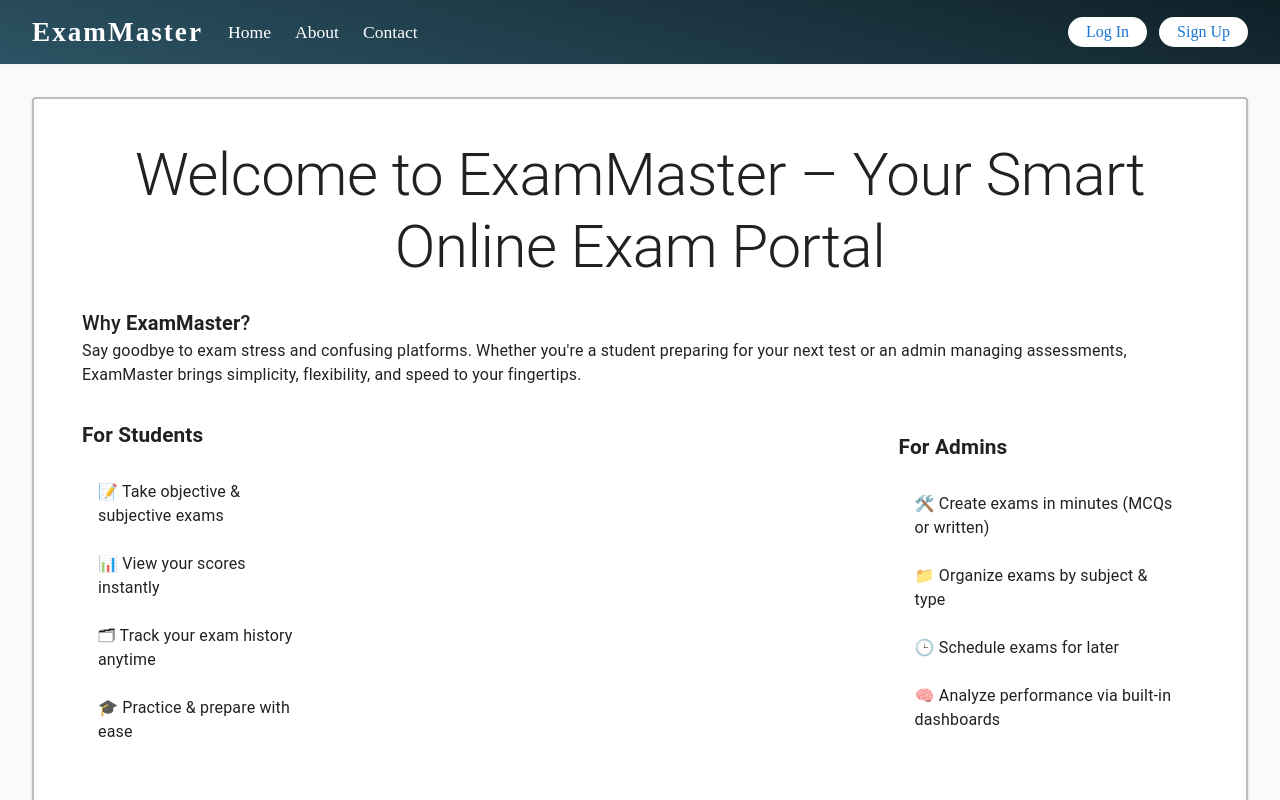
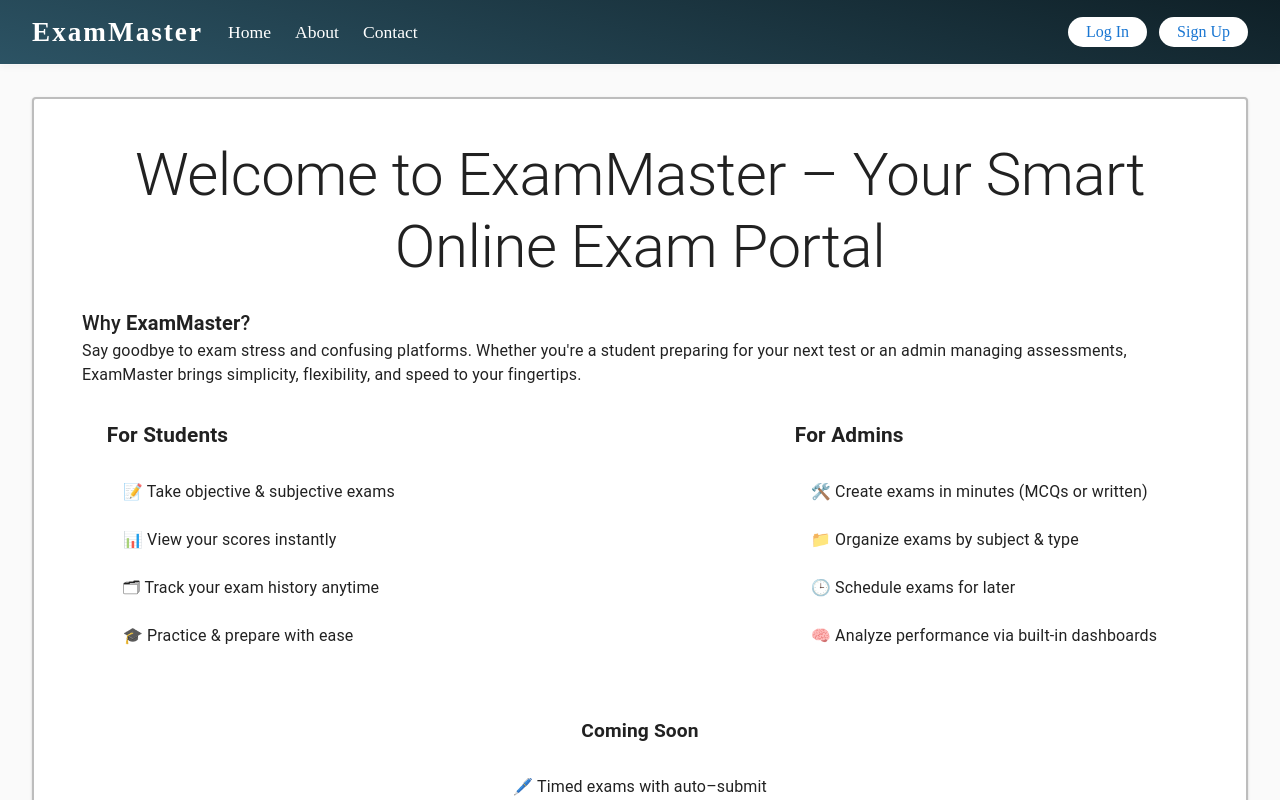
Before and after one commit to Siddharth2k14/online-exam-portal-client, a React (Vite) app: page / in a window 1280 px wide. Shown: the top 800 px of the page. Built offline with nearby package versions, Linux system fonts and the light colour scheme.

Commit message:
changing the layout of HomeMain component

```diff
--- a/src/components/Home Main/HomeMain.css
+++ b/src/components/Home Main/HomeMain.css
@@ -32,7 +32,7 @@
 
 .home-main-features {
   margin-bottom: 32px;
-  gap: 45vw; /* Much more reasonable spacing */
+  gap: 30vw; /* Much more reasonable spacing */
 }
 
 @media (max-width: 900px){
```
